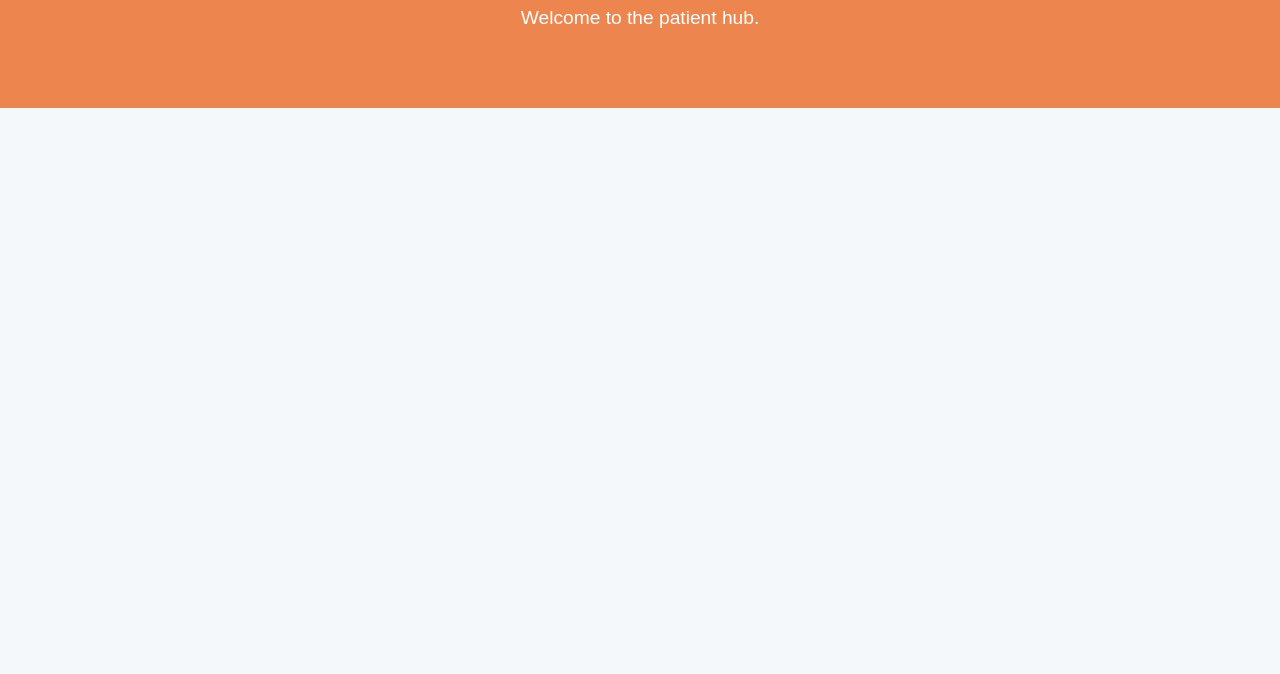
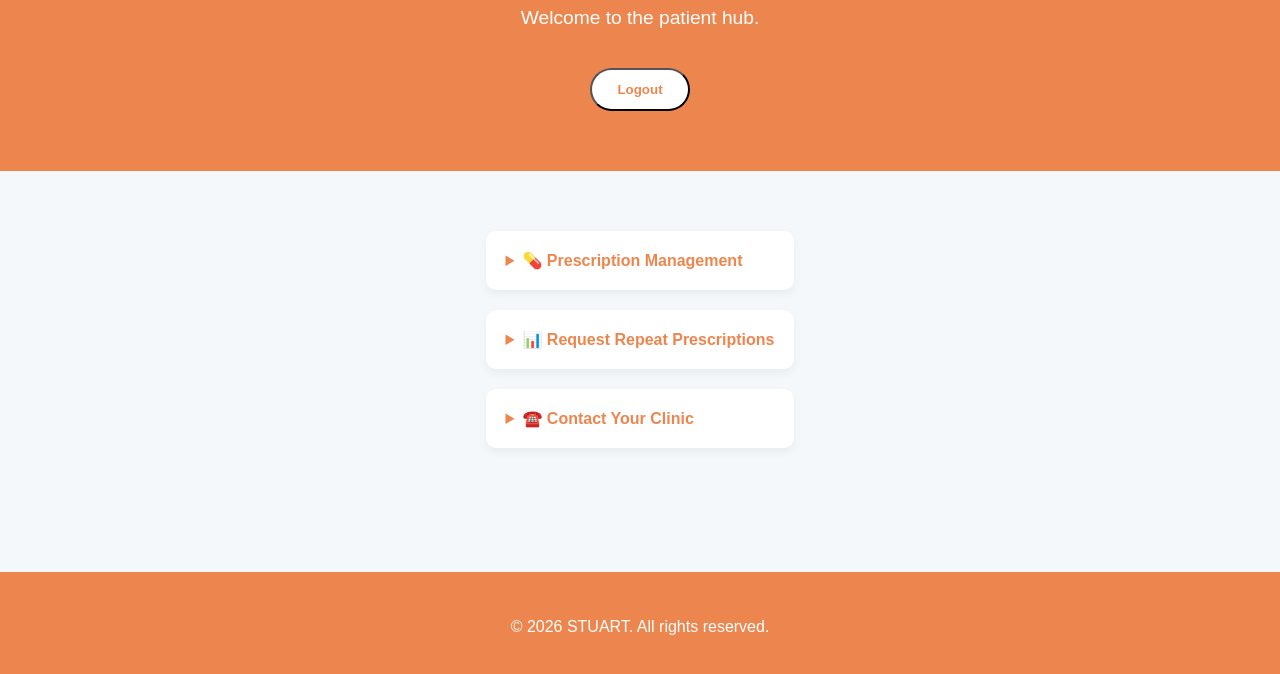
Before and after one commit to booksAreNeat/STUART, a plain HTML site: page patient.html in a window 1280 px wide. Shown: the part 118-792 px from the top of the page. Drawn offline with Linux system fonts and the light colour scheme.

Commit message:
style: beginning of front-end for patient page

```diff
--- a/patient.html
+++ b/patient.html
@@ -10,5 +10,37 @@
   <header>
     <h1>STUART</h1>
     <p>Welcome to the patient hub.</p>
+    <!-- Placeholder logout button - replace with actual logout functionality when backend is added -->
+    <button onclick="window.location.href='home.html'" class="btn">Logout</button>
   </header>
+
+  <section>
+    <div class="features">
+      <div class="card">
+        <details>
+          <summary>💊 Prescription Management</summary>
+          <p>Check your upcoming prescription pickup dates.</p>
+        </details>
+      </div>
+      <div class="card">
+        <details>
+          <summary>📊 Request Repeat Prescriptions</summary>
+          <p>Easily submit applications for repeat prescriptions online without visiting the clinic.</p>
+        </details>
+      </div>
+      <div class="card">
+          <details>
+            <summary>☎️ Contact Your Clinic</summary>
+              <!-- Placeholder contact information - replace with actual clinic details when backend is added -->
+              <p>Get in touch with your clinic for any inquiries or support.</p>
+              <p>Pharmacy Phone No. : 123-456-7890</p>
+              <p>Doctor's Office Phone No. : 098-765-4321</p>
+        </details>
+      </div>
+    </div>
+  </section>
+
+  <footer>
+    <p>© 2026 STUART. All rights reserved.</p>
+  </footer>
 </body>
--- a/styles.css
+++ b/styles.css
@@ -1,8 +1,15 @@
+html, body {
+    height: 100%;
+    margin: 0;
+}
+
 body {
     margin: 0;
     font-family: Arial, sans-serif;
     background: #f4f8fb;
     color: #333;
+    display: flex;
+    flex-direction: column;
 }
 
 header {
@@ -52,9 +59,10 @@ section {
     box-shadow: 0 4px 10px rgba(0,0,0,0.05);
 }
 
-.card h3 {
+.card h3, summary {
     margin-top: 0;
     color: #ed864e;
+    font-weight: bold;
 }
 
 footer {
@@ -64,6 +72,10 @@ footer {
     color: white;
 }
 
+section {
+    flex: 1;
+}
+
 .hidden {
     display: none;
 }
```
